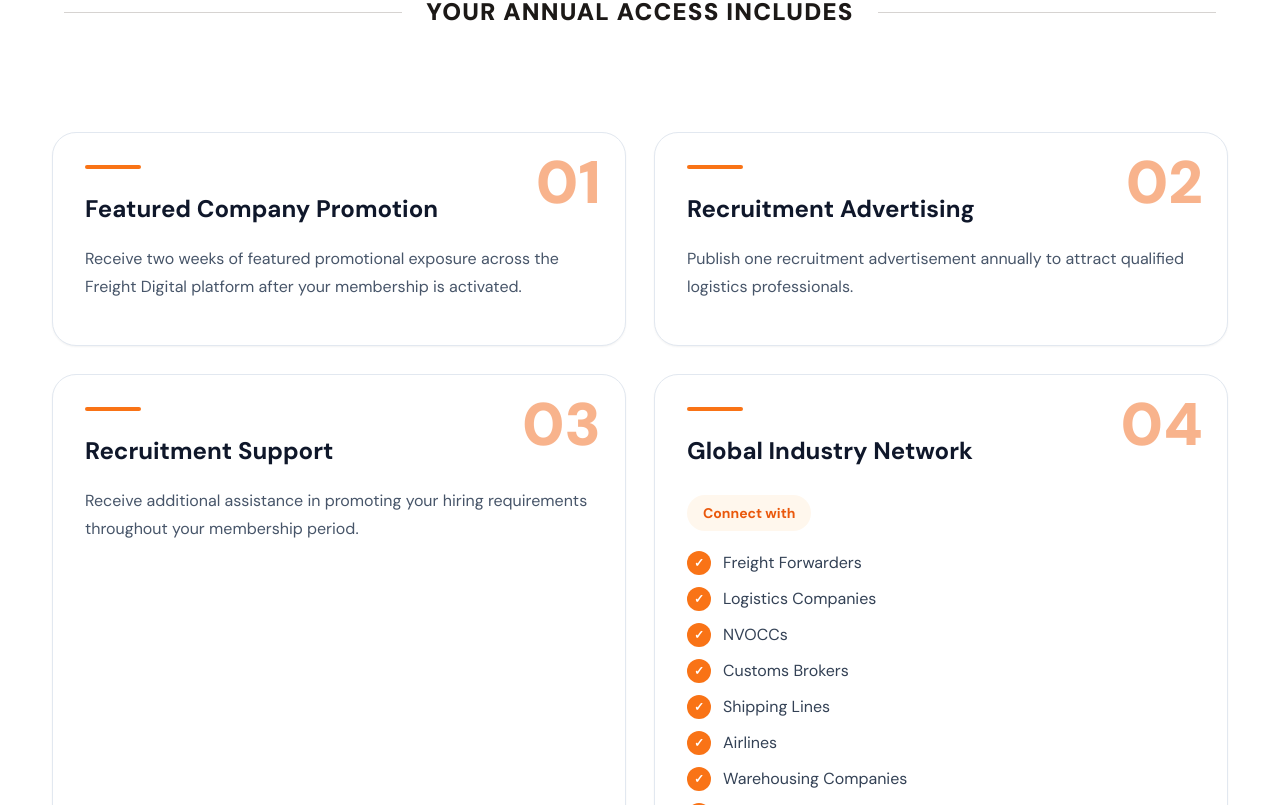
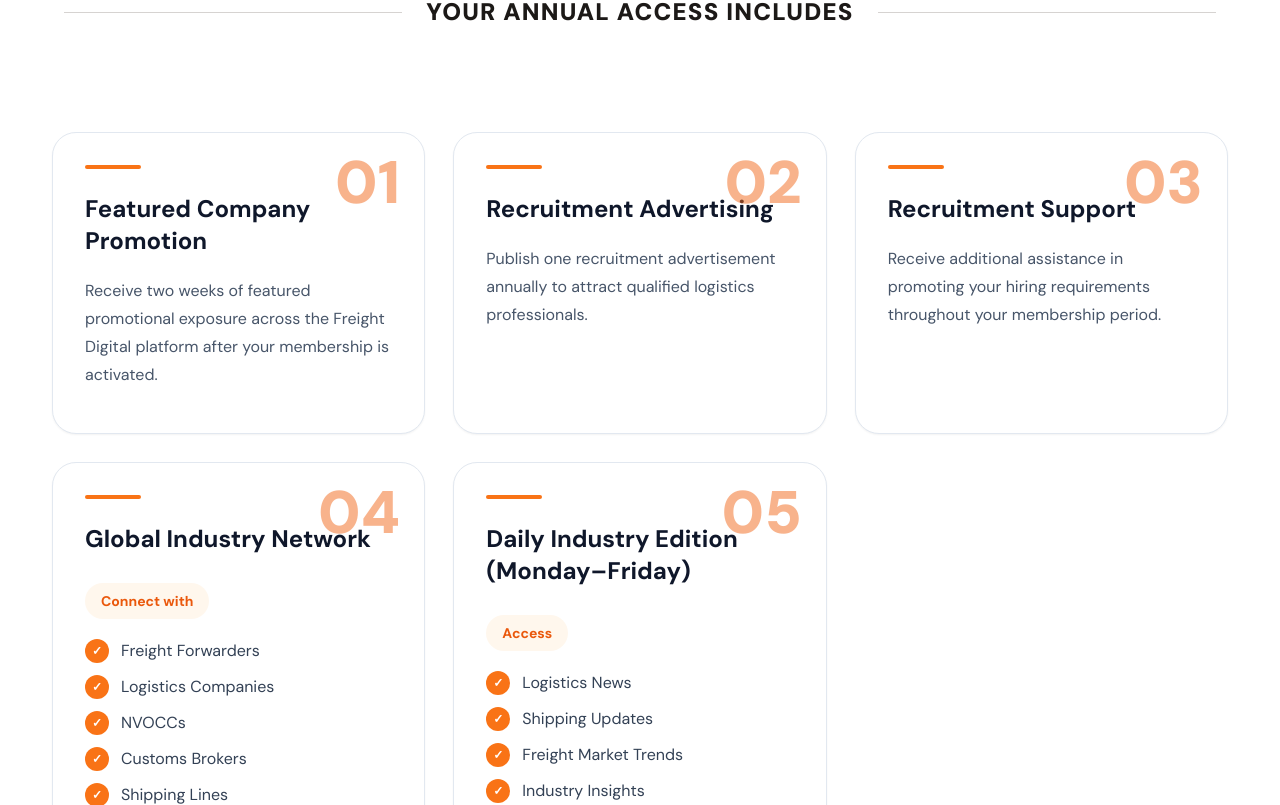
Before and after one commit to Yulanto-Developers/freight_digital, a Next.js app: page /edition in a window 1280 px wide. Shown: the part 1255-2060 px from the top of the page. Built offline with nearby package versions, Linux system fonts and the light colour scheme.

Commit message:
column fixed

```diff
--- a/src/components/edition/index.tsx
+++ b/src/components/edition/index.tsx
@@ -245,7 +245,7 @@
                     </p>
                 </div> */}
 
-                <div className="grid gap-7 md:grid-cols-2 xl:grid-cols-2">
+                <div className="grid gap-7 md:grid-cols-2 xl:grid-cols-3">
                     {featureDetails.map((item, index) => (
                         <div
                             key={index}
```
